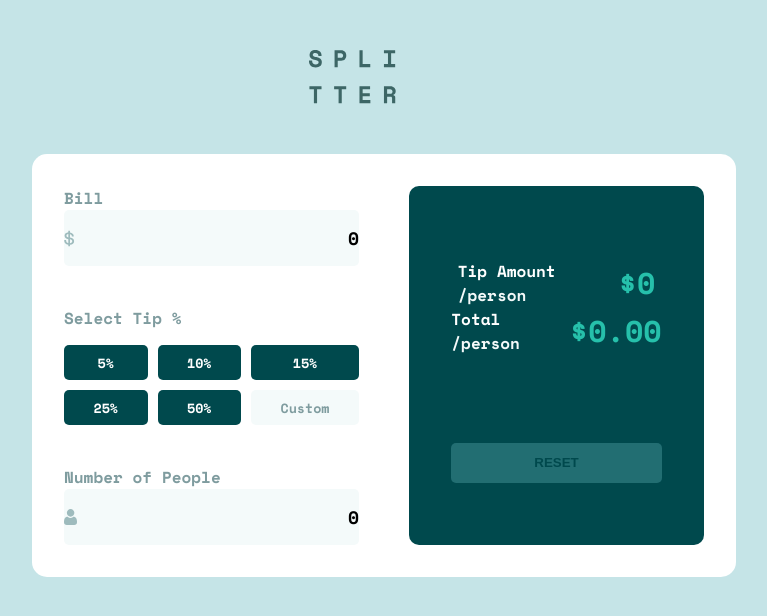
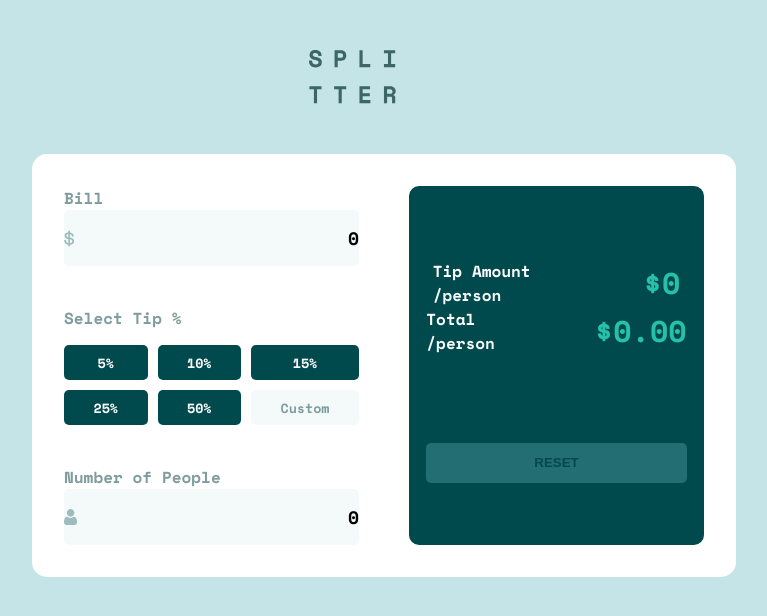
Before and after one commit to 3nitan/react-js-tip-calculator, a React (Create React App) app: page / in a window 1280 px wide. Shown: the top 616 px of the page, without its empty margins (288-1055 px from the left). Built offline with nearby package versions, Linux system fonts and the light colour scheme.

Commit message:
fixes on mobile view

```diff
--- a/src/App.css
+++ b/src/App.css
@@ -95,7 +95,7 @@ input::-webkit-inner-spin-button {
 .output {
   display: flex;
   justify-content: space-around;
-  gap: 50px;
+  gap: 100px;
   /* grid-template-columns: auto auto auto; */
   align-items: center;
 }
```
